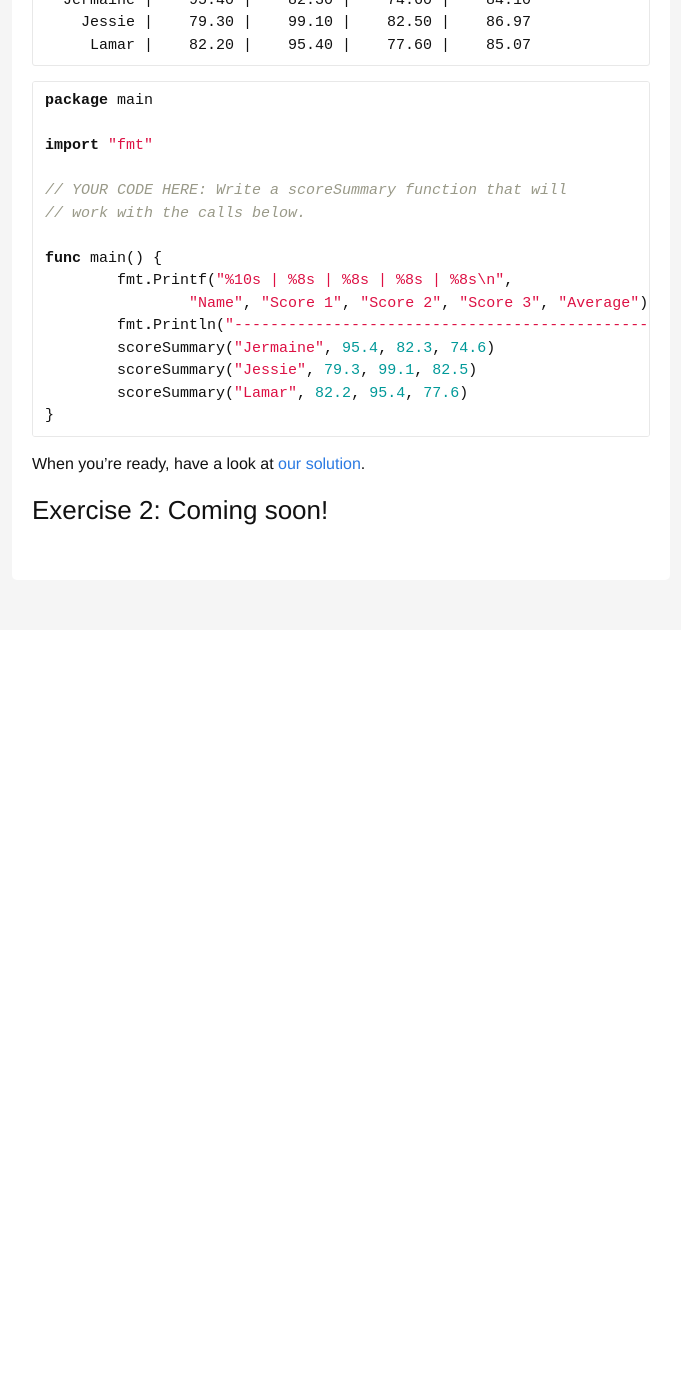
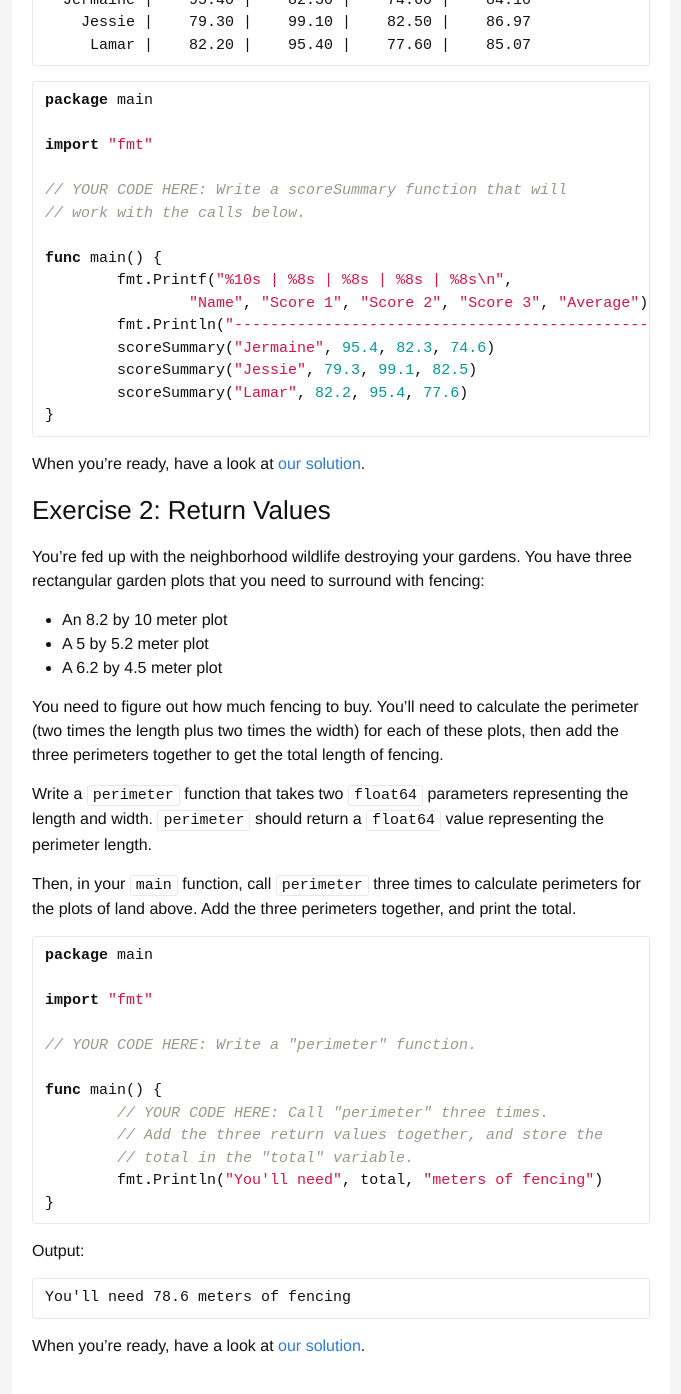
Before and after one commit to jaymcgavren/headfirstgo.com, a Jekyll site: the page built from exercises/ch03.md, in a window 1280 px wide and 1400 px high, scrolled down 790 px. Shown: the top 1394 px of the window, without its empty margins (440-1121 px from the left). Built offline with Jekyll 4.4.1, drawn with Linux system fonts in a browser that asks for light colours; before the commit the page ends 1420 px from its top, so only the background shows below that.

Commit message:
Add return values exercise

````diff
--- a/exercises/ch03.md
+++ b/exercises/ch03.md
@@ -49,4 +49,39 @@ func main() {
 
 When you're ready, have a look at [our solution](/solutions/ch03_01.html).
 
-### Exercise 2: Coming soon!
+### Exercise 2: Return Values
+
+You're fed up with the neighborhood wildlife destroying your gardens. You have three rectangular garden plots that you need to surround with fencing:
+
+* An 8.2 by 10 meter plot
+* A 5 by 5.2 meter plot
+* A 6.2 by 4.5 meter plot
+
+You need to figure out how much fencing to buy. You'll need to calculate the perimeter (two times the length plus two times the width) for each of these plots, then add the three perimeters together to get the total length of fencing.
+
+Write a `perimeter` function that takes two `float64` parameters representing the length and width. `perimeter` should return a `float64` value representing the perimeter length.
+
+Then, in your `main` function, call `perimeter` three times to calculate perimeters for the plots of land above. Add the three perimeters together, and print the total.
+
+{% highlight go %}
+package main
+
+import "fmt"
+
+// YOUR CODE HERE: Write a "perimeter" function.
+
+func main() {
+	// YOUR CODE HERE: Call "perimeter" three times.
+	// Add the three return values together, and store the
+	// total in the "total" variable.
+	fmt.Println("You'll need", total, "meters of fencing")
+}
+{% endhighlight %}
+
+Output:
+
+``` text
+You'll need 78.6 meters of fencing
+```
+
+When you're ready, have a look at [our solution](/solutions/ch03_02.html).
````
Also changed, not shown: solutions/ch03_02.md (added, +46 -0 lines).
